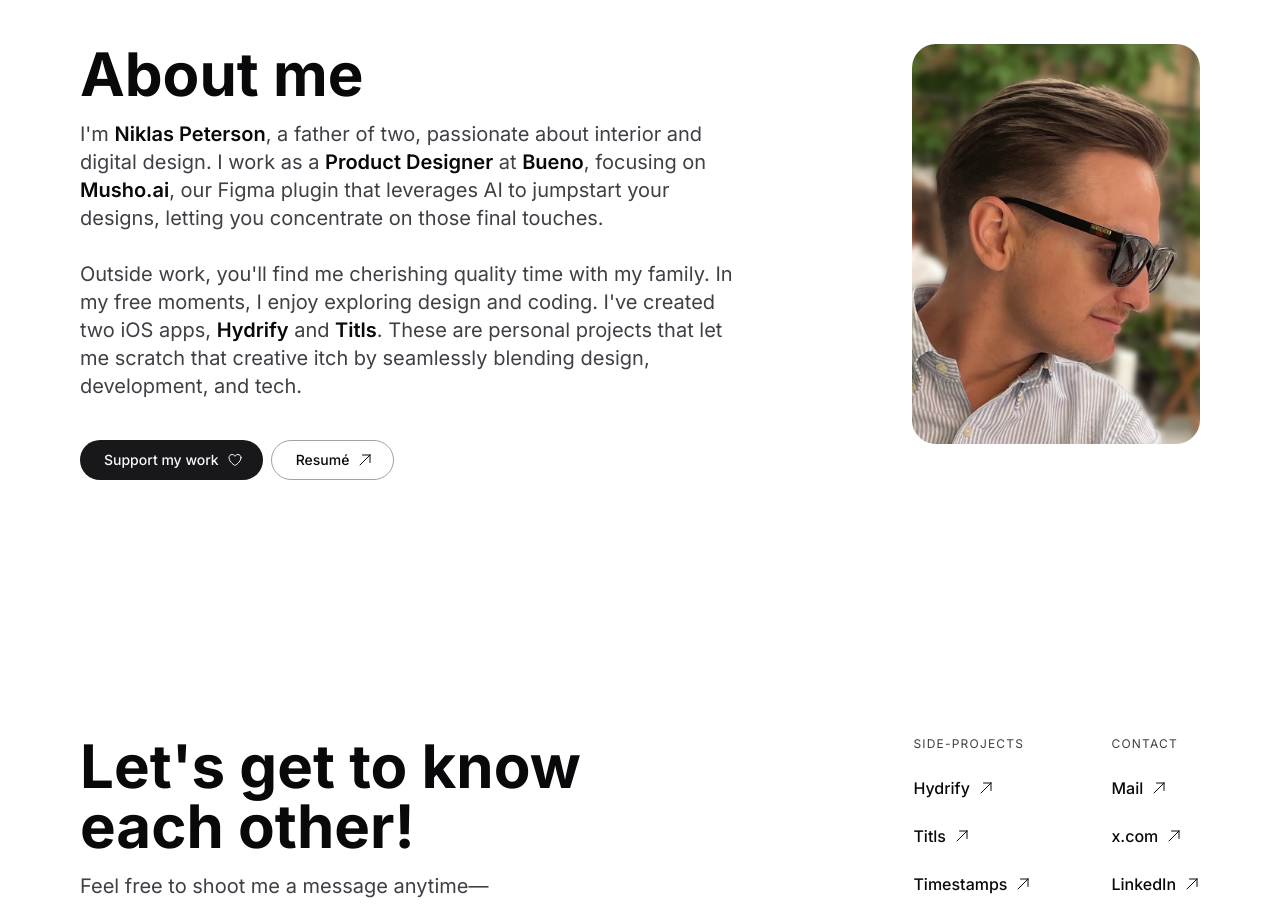
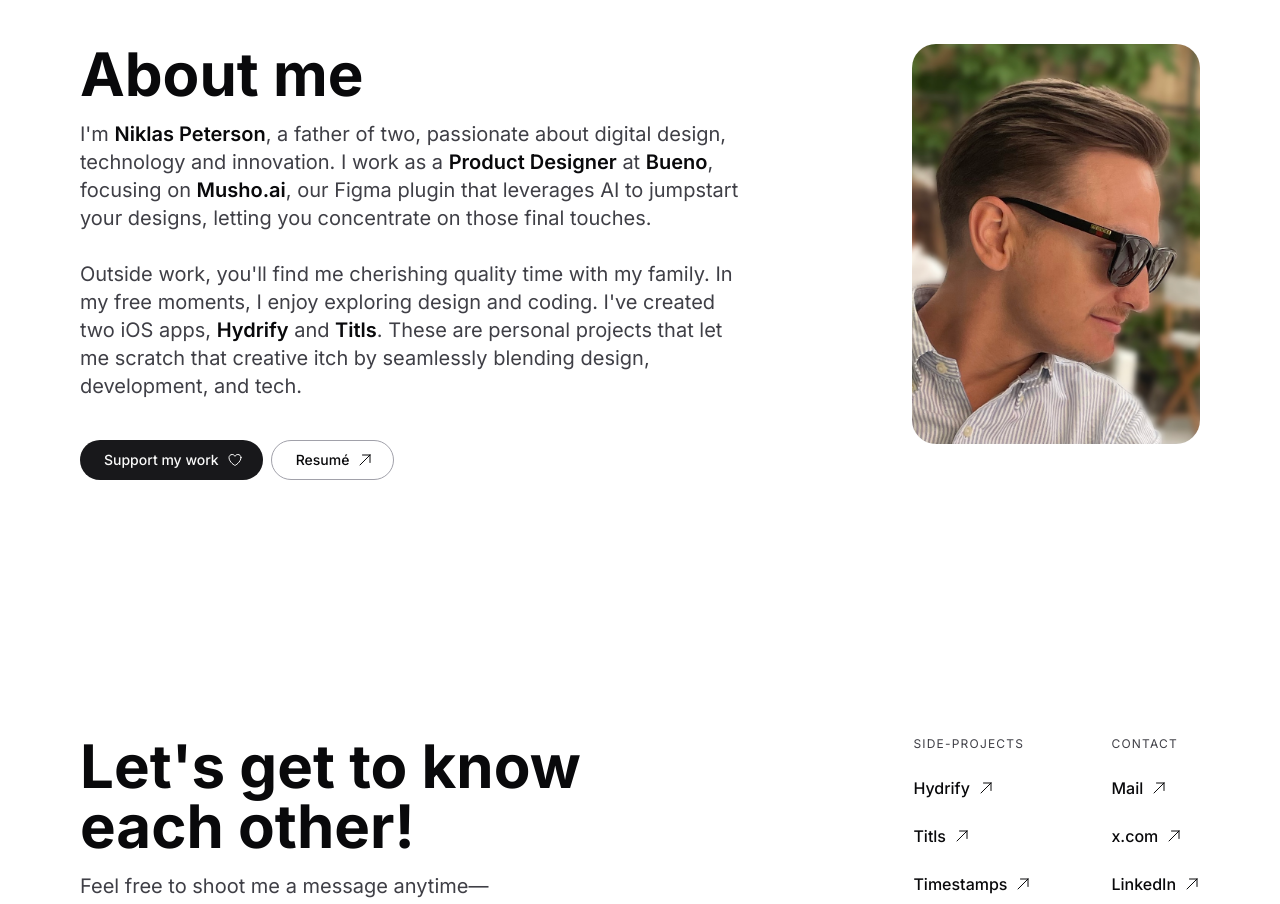
Before and after one commit to NiklasPeterson/niklaspeterson.com, a Next.js app: page / in a window 1280 px wide. Shown: the part 2340-3244 px from the top of the page. Built offline with nearby package versions, Linux system fonts and the light colour scheme.

Commit message:
Adjusting about text

```diff
--- a/app/page.js
+++ b/app/page.js
@@ -123,7 +123,7 @@
           <div className='flex flex-col gap-4'>
             <h3 className='text-4xl md:text-6xl leading-tight font-bold text-zinc-950 dark:text-zinc-50'>About me</h3>
             <p className='text-lg md:text-xl'>
-              I&apos;m <span className='font-semibold text-zinc-950 dark:text-zinc-50'>Niklas Peterson</span>, a father of two, passionate about interior and digital design. I work as a <span className='font-semibold text-zinc-950 dark:text-zinc-50'>Product Designer</span> at <span className='font-semibold text-zinc-950 dark:text-zinc-50'>Bueno</span>, focusing on <span className='font-semibold text-zinc-950 dark:text-zinc-50'>Musho.ai</span>, our Figma plugin that leverages AI to jumpstart your designs, letting you concentrate on those final touches.
+              I&apos;m <span className='font-semibold text-zinc-950 dark:text-zinc-50'>Niklas Peterson</span>, a father of two, passionate about digital design, technology and innovation. I work as a <span className='font-semibold text-zinc-950 dark:text-zinc-50'>Product Designer</span> at <span className='font-semibold text-zinc-950 dark:text-zinc-50'>Bueno</span>, focusing on <span className='font-semibold text-zinc-950 dark:text-zinc-50'>Musho.ai</span>, our Figma plugin that leverages AI to jumpstart your designs, letting you concentrate on those final touches.
               <br /><br />
               Outside work, you&apos;ll find me cherishing quality time with my family. In my free moments, I enjoy exploring design and coding. I&apos;ve created two iOS apps, <span className='font-semibold text-zinc-950 dark:text-zinc-50'>Hydrify</span> and <span className='font-semibold text-zinc-950 dark:text-zinc-50'>Titls</span>. These are personal projects that let me scratch that creative itch by seamlessly blending design, development, and tech.</p>
           </div>
```
